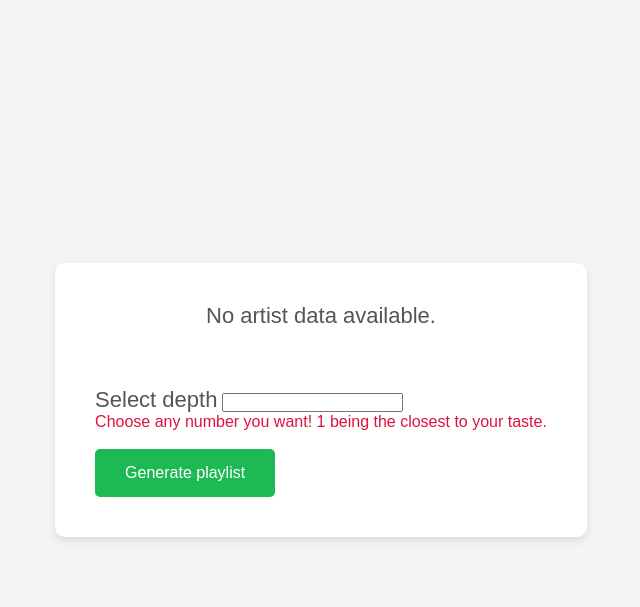
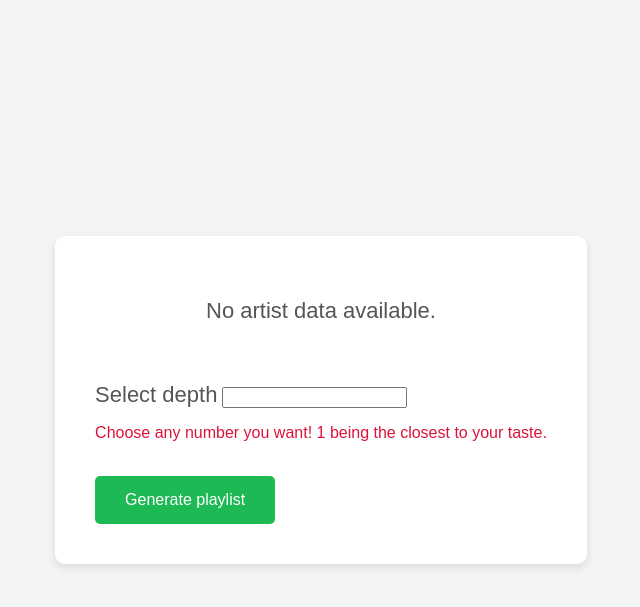
Before and after one commit to geomin76/degrees-of-music, a Flask app: template templates/index.html in a window 1280 px wide. Shown: the top 607 px of the page, without its empty margins (319-959 px from the left). Run offline with Flask 3, Linux system fonts and the light colour scheme; the template is opened without the code that fills it, so the values that code supplies are empty; parts of the project's set-up code (start-up, migrations or seed data) failed here and were passed over.

Commit message:
Fixed the error CSS

```diff
--- a/static/css/style.css
+++ b/static/css/style.css
@@ -1,8 +1,3 @@
-* {
-    margin: 0;
-    padding: 0;
-}
-
 body {
     background: #f3f4f6;
     font-family: Arial, sans-serif;
@@ -60,7 +55,6 @@ body {
 .data-table {
     width: 100%;
     border-collapse: collapse;
-    margin-top: 20px;
 }
 
 .data-table th {
--- a/templates/submit.html
+++ b/templates/submit.html
@@ -5,7 +5,7 @@
     <meta http-equiv="X-UA-Compatible" content="IE=edge">
     <title>Degrees of Music</title>
     <meta name="viewport" content="width=device-width, initial-scale=1.0">
-    <link rel="stylesheet" href="style.css">
+    <link rel="stylesheet" href="{{ url_for('static', filename='css/style.css') }}">
 </head>
 
 <body>
```
